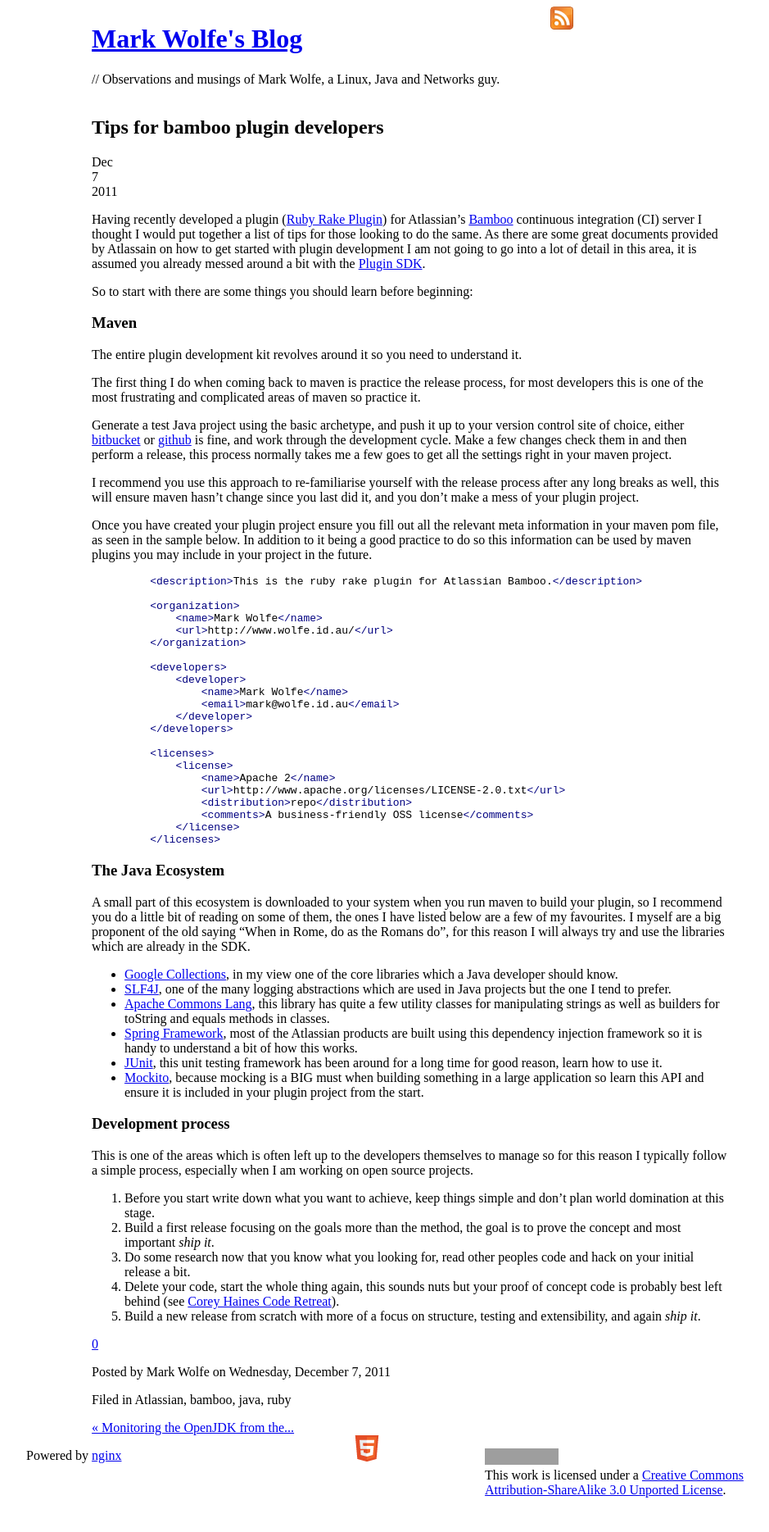
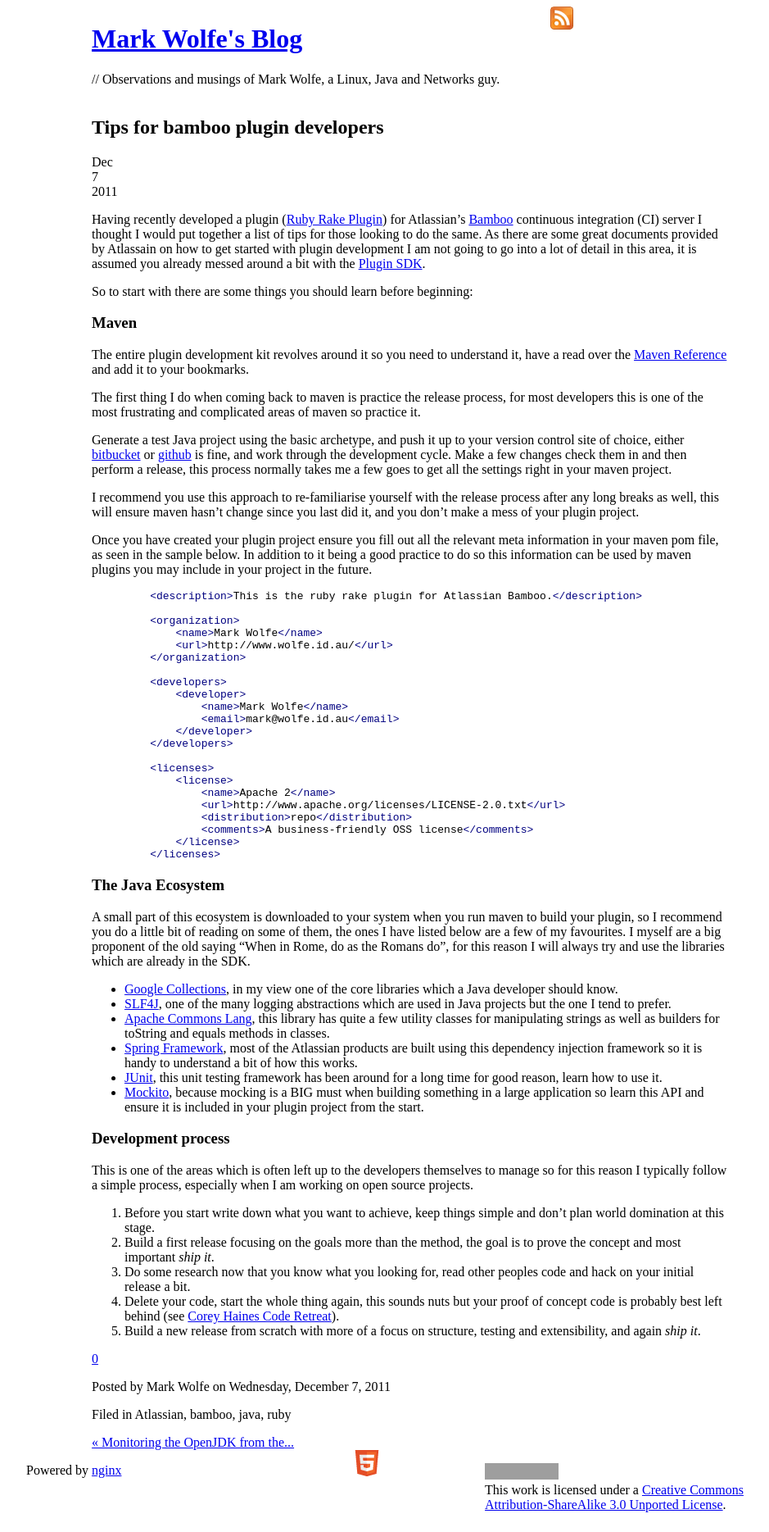
Before and after one commit to wolfeidau/wolfeidau_site, a Jekyll site: the page built from _posts/2011-12-07-tips-for-bamboo-plugin-developers.md, in a window 1280 px wide. Shown: the whole page at 82% size, without its empty margins (138-1077 px from the left). Built offline with Jekyll 4.4.1, drawn with Linux system fonts in a browser that asks for light colours; some web fonts are replaced; comment, search, counter and statistics services are not loaded; grey boxes are pictures that could not be loaded.

Commit message:
Added a link to post.

```diff
--- a/_posts/2011-12-07-tips-for-bamboo-plugin-developers.md
+++ b/_posts/2011-12-07-tips-for-bamboo-plugin-developers.md
@@ -10,7 +10,7 @@
 
 # Maven
 
-The entire plugin development kit revolves around it so you need to understand it.
+The entire plugin development kit revolves around it so you need to understand it, have a read over the [Maven Reference](http://www.sonatype.com/books/mvnref-book/reference/) and add it to your bookmarks.
 
 The first thing I do when coming back to maven is practice the release process, for most developers this is one of the most frustrating and complicated areas of maven so practice it.
 
```
